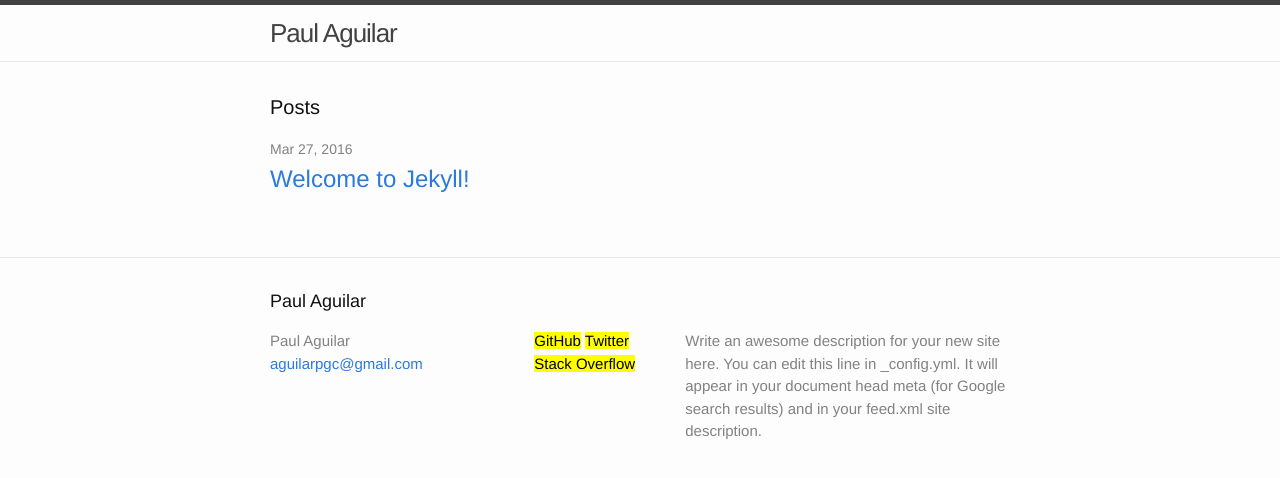
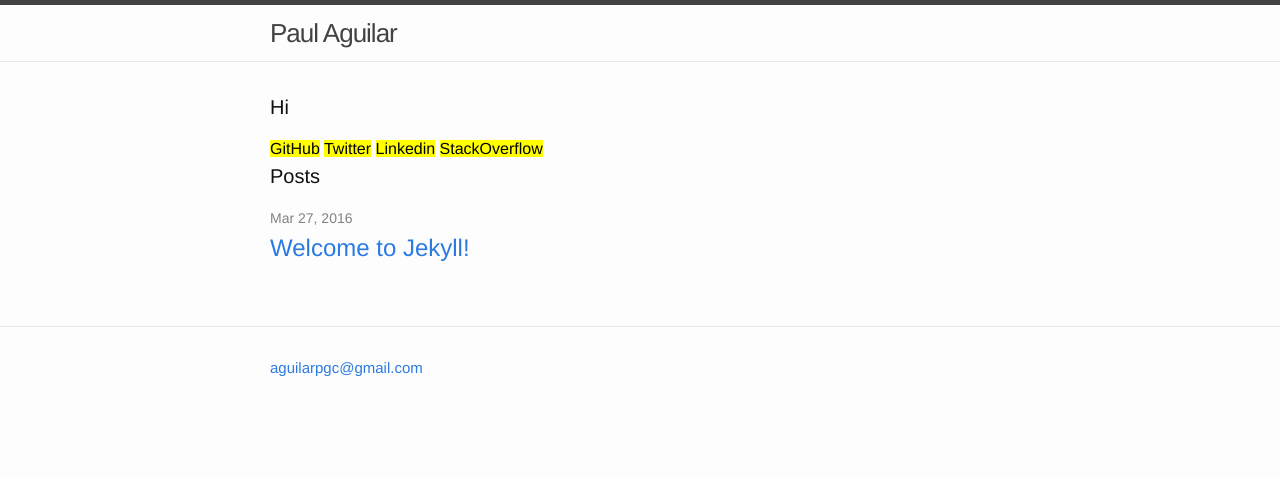
Before and after one commit to aguilarpgc/aguilarpgc.github.io, a Jekyll site: the page built from index.html, in a window 1280 px wide. Shown: the top 478 px of the page. Built offline with Jekyll 4.4.1, drawn with Linux system fonts in a browser that asks for light colours.

Commit message:
remove unused data

```diff
--- a/_config.yml
+++ b/_config.yml
@@ -1,11 +1,6 @@
-title: Paul Aguilar
+title: "@aguilarpgc"
+name: Paul Aguilar
 email: aguilarpgc@gmail.com
-description: > # this means to ignore newlines until "baseurl:"
-  Write an awesome description for your new site here. You can edit this
-  line in _config.yml. It will appear in your document head meta (for
-  Google search results) and in your feed.xml site description.
-baseurl: "" # the subpath of your site, e.g. /blog
 # url: "http://yourdomain.com" # the base hostname & protocol for your site
 username: aguilarpgc
-# Build settings
 markdown: kramdown
--- a/_includes/footer.html
+++ b/_includes/footer.html
@@ -1,30 +1,13 @@
 <footer class="site-footer">
 
   <div class="wrapper">
-
-    <h2 class="footer-heading">{{ site.title }}</h2>
-
     <div class="footer-col-wrapper">
       <div class="footer-col footer-col-1">
         <ul class="contact-list">
-          <li>{{ site.title }}</li>
           <li><a href="mailto:{{ site.email }}">{{ site.email }}</a></li>
         </ul>
       </div>
-
-      <div class="footer-col footer-col-2">
-        <ul class="social-media-list">
-          {% include link-account.html url='http://github.com/aguilarpgc' title="GitHub" %}
-          {% include link-account.html url='http://twitter.com/aguilarpgc' title="Twitter" %}
-          {% include link-account.html url='http://stackoverflow.com/users/2544076' title="Stack Overflow"%}
-       </ul>
-      </div>
-
-      <div class="footer-col footer-col-3">
-        <p>{{ site.description }}</p>
-      </div>
-    </div>
-
+   </div>
   </div>
 
 </footer>
--- a/_includes/head.html
+++ b/_includes/head.html
@@ -3,7 +3,7 @@
   <meta http-equiv="X-UA-Compatible" content="IE=edge">
   <meta name="viewport" content="width=device-width, initial-scale=1">
 
-  <title>{% if page.title %}{{ page.title | escape }}{% else %}{{ site.title | escape }}{% endif %}</title>
+  <title>{{ site.title | espace }}</title>
   <meta name="description" content="{% if page.excerpt %}{{ page.excerpt | strip_html | strip_newlines | truncate: 160 }}{% else %}{{ site.description }}{% endif %}">
 
   <link rel="stylesheet" href="{{ "/css/main.css" | prepend: site.baseurl }}">
--- a/_includes/header.html
+++ b/_includes/header.html
@@ -2,7 +2,7 @@
 
   <div class="wrapper">
 
-    <a class="site-title" href="{{ site.baseurl }}/">{{ site.title }}</a>
+    <a class="site-title" href="{{ site.baseurl }}/">{{ site.name }}</a>
 
     <nav class="site-nav">
       <a href="#" class="menu-icon">
--- a/_includes/link-stack-overflow.html
+++ /dev/null
@@ -1 +0,0 @@
-<a href="http://stackoverflow.com/users/2544076/{{ site.username }}"><span class=username><mark>Stack Overflow</mark></span></a>
--- a/_includes/link-twitter.html
+++ /dev/null
@@ -1 +0,0 @@
-<a href="https://twitter.com/{{ include.username }}"><span class="username">Twitter</span></a>
--- /dev/null
+++ b/_includes/me.html
@@ -0,0 +1,4 @@
+         {% include link-account.html url='http://github.com/aguilarpgc' title="GitHub" %}
+          {% include link-account.html url='http://twitter.com/aguilarpgc' title="Twitter" %}
+          {% include link-account.html url='http://www.linkedin.com/in/aguilarpgc' title="Linkedin"%}
+          {% include link-account.html url='http://stackoverflow.com/users/2544076' title="StackOverflow"%}
--- a/index.html
+++ b/index.html
@@ -3,6 +3,10 @@ layout: default
 ---
 
 <div class="home">
+
+  <h1 class="page-heading">Hi</h1>
+
+  {% include me.html %}
 
   <h1 class="page-heading">Posts</h1>
 
```
Also changed, not shown: _includes/icon-github.svg (deleted), _includes/icon-twitter.svg (deleted).
